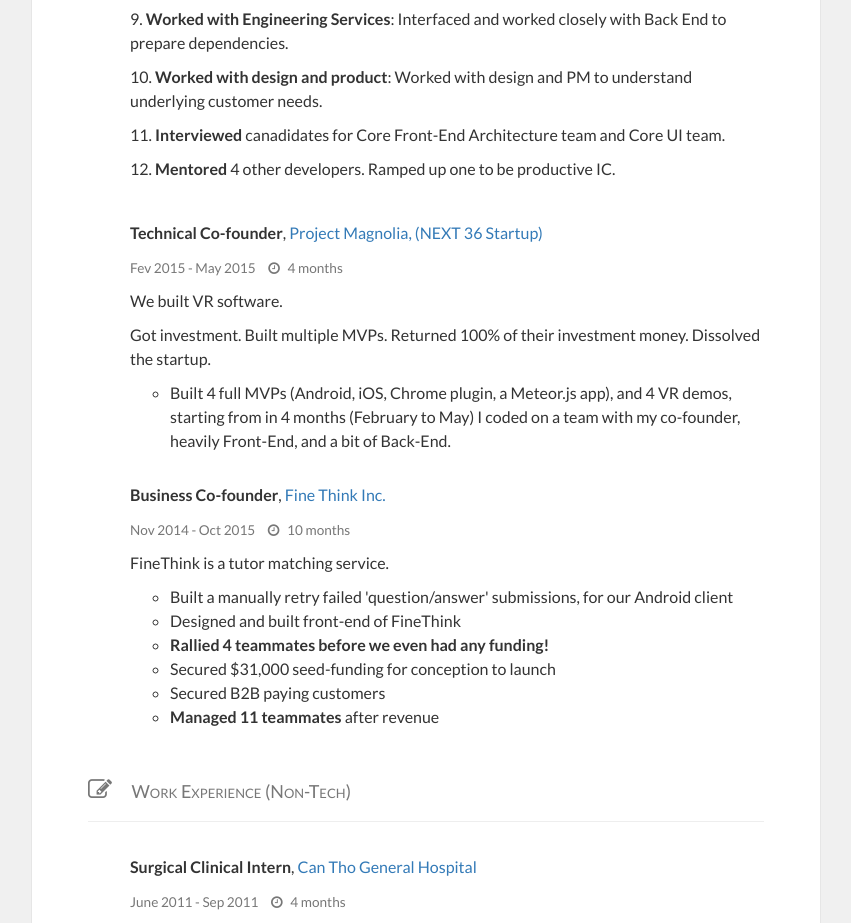
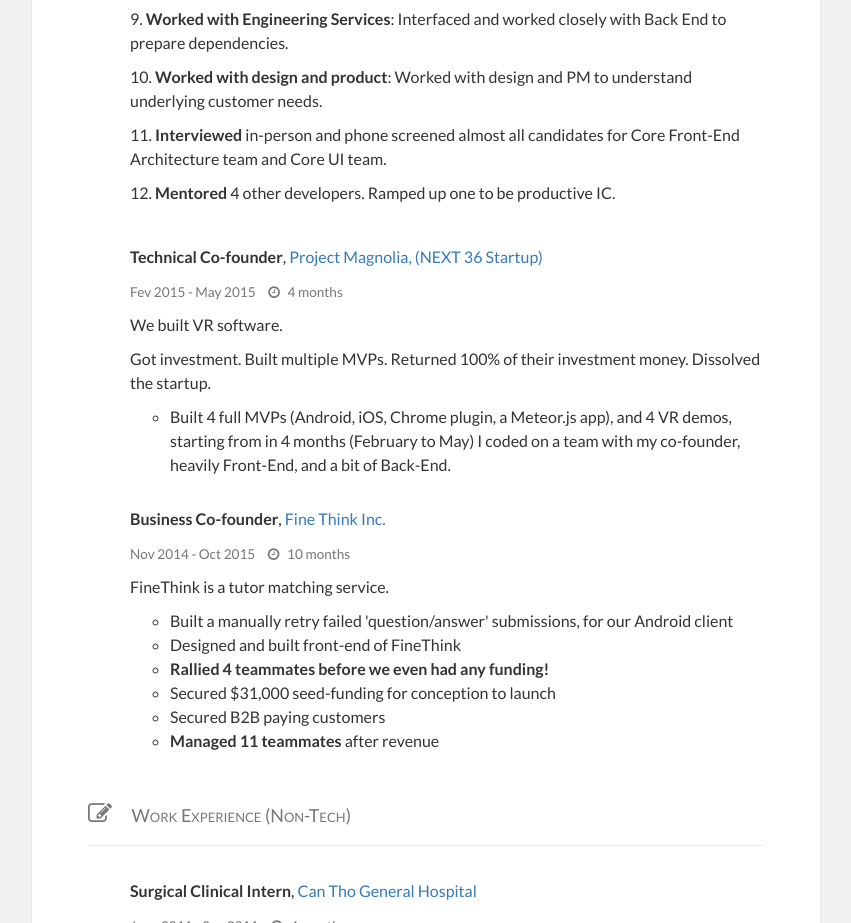
Before and after one commit to stomachfat/Resume, a plain HTML site: page index.html in a window 1280 px wide. Shown: the part 2440-3363 px from the top of the page, without its empty margins (214-1065 px from the left). Drawn offline with nearby package versions, Linux system fonts and the light colour scheme.

Commit message:
updated bullet points; fixed typo

```diff
--- a/index.html
+++ b/index.html
@@ -238,7 +238,7 @@ United States
             <p> 10. <b>Worked with design and product</b>: Worked with design and PM to understand underlying customer needs.
             </p>
 
-            <p> 11. <b>Interviewed </b> canadidates for Core Front-End Architecture team and Core UI team.
+            <p> 11. <b>Interviewed </b> in-person and phone screened almost all candidates for Core Front-End Architecture team and Core UI team.
             </p>
 
             <p> 12. <b>Mentored </b> 4 other developers. Ramped up one to be productive IC.
```
